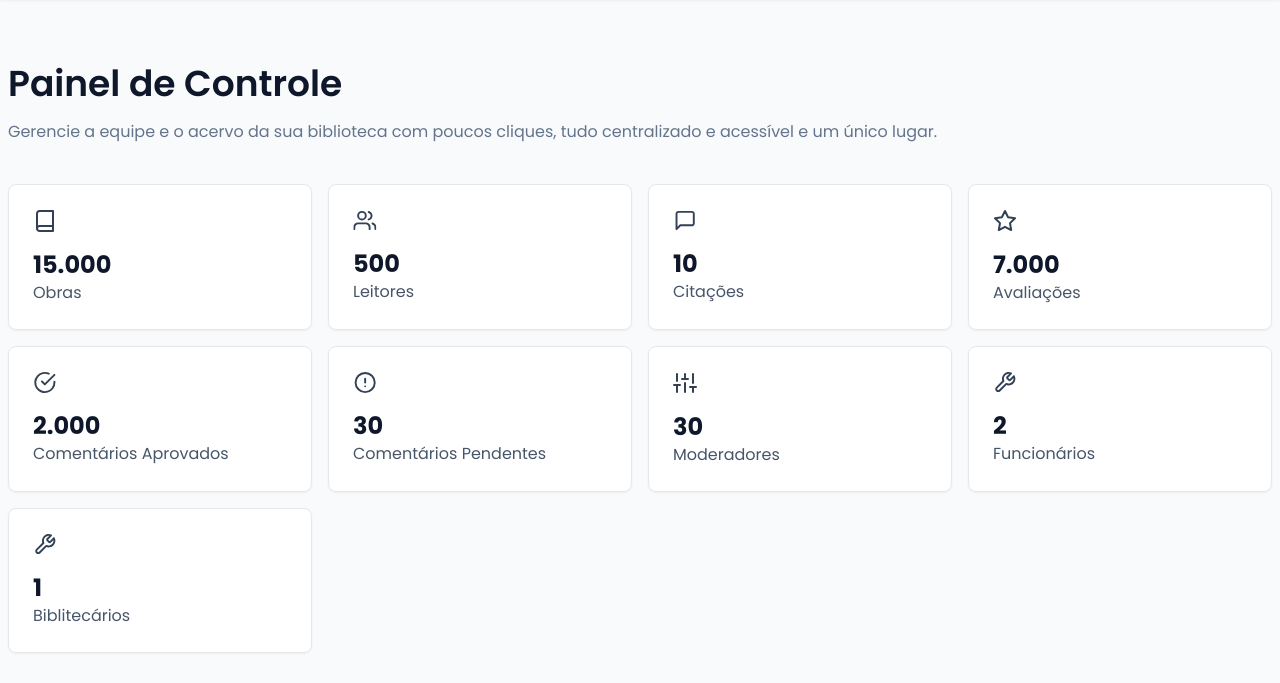
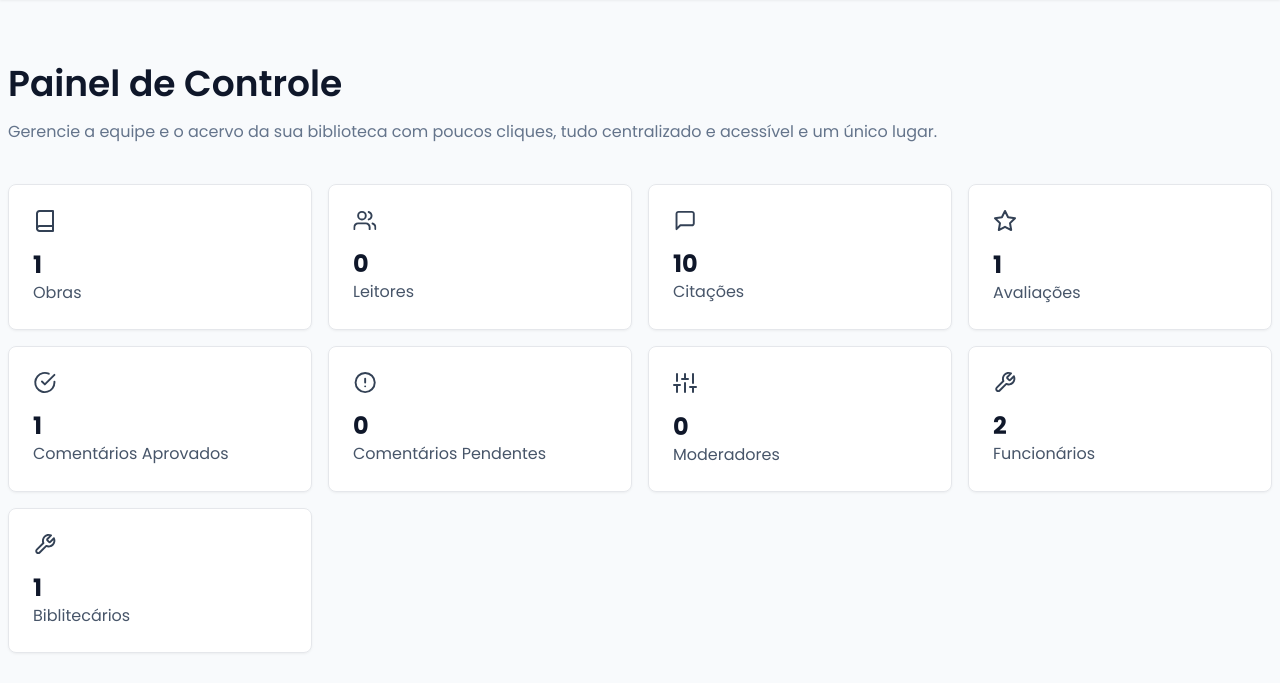
Before and after one commit to tobiasMarion/eStante-ppi, a PHP site: page /admin.php in a window 1280 px wide. Shown: the part 63-746 px from the top of the page. Run offline with PHP 8.4, Linux system fonts and the light colour scheme; the visitor is signed in with stand-in values (Sample User, id 1); tables that the repository leaves empty hold one stand-in row (values such as "Sample post"); some libraries are stand-ins or nearby versions.

Commit message:
Comments, Admin & Searching to Items and Users

```diff
--- a/admin.php
+++ b/admin.php
@@ -1,12 +1,32 @@
 <?php
-    include('./auth/protect.php');
-    include('./components/head.php');
+include('./db/connection.php');
+include('./auth/protect.php');
+include('./components/head.php');
+
+$counts = [];
+
+$counts["items"] = "SELECT COUNT(itemID) AS amount FROM item";
+$counts["readers"] = "SELECT COUNT(personID) AS amount FROM person WHERE permissionLevel='reader'";
+$counts["evaluations"] = "SELECT COUNT(personID) AS amount FROM evaluation";
+$counts["approved_comments"] = "SELECT COUNT(commentID) AS amount FROM comment WHERE approved=1";
+$counts["pending_comments"] = "SELECT COUNT(commentID) AS amount FROM comment WHERE approved=0";
+$counts["moderators"] = "SELECT COUNT(personID) AS amount FROM person WHERE permissionLevel='moderator'";
+$counts["employees"] = "SELECT COUNT(personID) AS amount FROM person WHERE permissionLevel='employee'";
+$counts["admins"] = "SELECT COUNT(personID) AS amount FROM person WHERE permissionLevel='admin'";
+
+foreach ($counts as $key => $value) {
+    $sql_query = $mysqli->query($value) or die("Falha na execução do código SQL: " . $mysqli);
+    $data = $sql_query->fetch_assoc();
+    $counts[$key] = $data["amount"];
+}
+
+global $counts;
 ?>
 
 <body>
     <div class="bg-slate-50 flex flex-col min-h-screen">
         <?php
-            include './components/header.php';
+        include './components/header.php';
         ?>
 
         <main class="w-full max-w-7xl mx-auto flex-grow my-8 md:my-16 px-2 flex flex-col gap-2">
@@ -19,22 +39,22 @@
             </p>
 
             <div class="grid grid-cols-2 gap-4 md:grid-cols-3 lg:grid-cols-4 control-panel">
-                <a href="/" class="border rounded-lg drop-shadow-sm p-6 bg-white flex flex-col">
+                <a href="./item/create.php" class="border rounded-lg drop-shadow-sm p-6 bg-white flex flex-col">
                     <header class="flex justify-between items-center mb-4">
                         <img src="./static/assets/icons/book.svg" alt="Obras" class="w-6" />
                         <span class="opacity-0 flex gap-1 items-center leading-none text-xs text-emerald-600">Adicionar
                             <img src="./static/assets/icons/add.svg" alt="Adicionar" class="w-4" /></span>
                     </header>
-                    <strong class="text-2xl text-slate-900">15.000</strong>
+                    <strong class="text-2xl text-slate-900"><?= $counts["items"] ?></strong>
                     <p class="text-slate-600">Obras</p>
                 </a>
-                <a href="/" class="border rounded-lg drop-shadow-sm p-6 bg-white flex flex-col">
+                <a href="./user/create.php" class="border rounded-lg drop-shadow-sm p-6 bg-white flex flex-col">
                     <header class="flex justify-between items-start mb-4">
                         <img src="./static/assets/icons/users.svg" alt="Leitores" class="w-6" />
                         <span class="opacity-0 flex gap-1 items-center leading-none text-xs text-emerald-600">Adicionar
                             <img src="./static/assets/icons/add.svg" alt="Adicionar" class="w-4" /></span>
                     </header>
-                    <strong class="text-2xl text-slate-900">500</strong>
+                    <strong class="text-2xl text-slate-900"><?= $counts["readers"] ?></strong>
                     <p class="text-slate-600">Leitores</p>
                 </a>
                 <a href="/" class="border rounded-lg drop-shadow-sm p-6 bg-white flex flex-col">
@@ -48,33 +68,33 @@
                 </a>
                 <div class="border rounded-lg drop-shadow-sm p-6 bg-white flex flex-col">
                     <img src="./static/assets/icons/gray-star.svg" alt="Avaliações" class="w-6 mb-4" />
-                    <strong class="text-2xl text-slate-900">7.000</strong>
+                    <strong class="text-2xl text-slate-900"><?= $counts["evaluations"] ?></strong>
                     <p class="text-slate-600">Avaliações</p>
                 </div>
                 <div class="border rounded-lg drop-shadow-sm p-6 bg-white flex flex-col">
                     <img src="./static/assets/icons/approved-comments.svg" alt="Comentários Aprovados" class="w-6 mb-4" />
-                    <strong class="text-2xl text-slate-900">2.000</strong>
+                    <strong class="text-2xl text-slate-900"><?= $counts["approved_comments"] ?></strong>
                     <p class="text-slate-600">Comentários Aprovados</p>
                 </div>
                 <a href="/" class="border rounded-lg drop-shadow-sm p-6 bg-white flex flex-col">
                     <header class="flex justify-between items-start mb-4">
                         <img src="./static/assets/icons/pending-comments.svg" alt="Comentários Pendentes" class="w-6" />
-                        <span class="opacity-0 flex gap-1 items-center leading-none text-xs text-emerald-600">Adicionar
+                        <span class="opacity-0 flex gap-1 items-center leading-none text-xs text-emerald-600">Verificar
                             <img src="./static/assets/icons/add.svg" alt="Adicionar" class="w-4" /></span>
                     </header>
-                    <strong class="text-2xl text-slate-900">30</strong>
+                    <strong class="text-2xl text-slate-900"><?= $counts["pending_comments"] ?></strong>
                     <p class="text-slate-600">Comentários Pendentes</p>
                 </a>
-                <a href="/" class="border rounded-lg drop-shadow-sm p-6 bg-white flex flex-col">
+                <a href="./user/search.php?search=&search-for=person" class="border rounded-lg drop-shadow-sm p-6 bg-white flex flex-col">
                     <header class="flex justify-between items-start mb-4">
                         <img src="./static/assets/icons/moderators.svg" alt="Moderadores" class="w-6" />
                         <span class="opacity-0 flex gap-1 items-center leading-none text-xs text-emerald-600">Adicionar
                             <img src="./static/assets/icons/add.svg" alt="Adicionar" class="w-4" /></span>
                     </header>
-                    <strong class="text-2xl text-slate-900">30</strong>
+                    <strong class="text-2xl text-slate-900"><?= $counts["moderators"] ?></strong>
                     <p class="text-slate-600">Moderadores</p>
                 </a>
-                <a href="/" class="border rounded-lg drop-shadow-sm p-6 bg-white flex flex-col">
+                <a href="./user/search.php?search=&search-for=person" class="border rounded-lg drop-shadow-sm p-6 bg-white flex flex-col">
                     <header class="flex justify-between items-start mb-4">
                         <img src="./static/assets/icons/employees.svg" alt="Funcionários" class="w-6" />
                         <span class="opacity-0 flex gap-1 items-center leading-none text-xs text-emerald-600">Adicionar
@@ -83,7 +103,7 @@
                     <strong class="text-2xl text-slate-900">2</strong>
                     <p class="text-slate-600">Funcionários</p>
                 </a>
-                <a href="/" class="border rounded-lg drop-shadow-sm p-6 bg-white flex flex-col">
+                <a href="./user/search.php?search=&search-for=person" class="border rounded-lg drop-shadow-sm p-6 bg-white flex flex-col">
                     <header class="flex justify-between items-start mb-4">
                         <img src="./static/assets/icons/employees.svg" alt="Biblitecários" class="w-6" />
                         <span class="opacity-0 flex gap-1 items-center leading-none text-xs text-emerald-600">Adicionar
@@ -96,7 +116,7 @@
         </main>
 
         <?php
-            include('./components/footer.php');
+        include('./components/footer.php');
         ?>
     </div>
 
--- a/components/header.php
+++ b/components/header.php
@@ -4,7 +4,7 @@ if (!isset($component_prefix_path)) {
     global $component_prefix_path;
 } ?>
 
-<header class="p-3 bg-white border border-b-1 border-slate-100 drop-shadow-sm">
+<header class="p-3 bg-white border border-b-1 border-slate-100 drop-shadow-sm relative z-10">
     <div class="flex w-full justify-between max-w-7xl mx-auto items-center gap-8  md:gap-16 px-2">
         <a href="<?= $component_prefix_path ?>./">
             <picture>
@@ -32,7 +32,7 @@ if (!isset($component_prefix_path)) {
             </div>
         </form>
 
-        <div class="flex items-center gap-2 relative profile ">
+        <div class="flex items-center gap-2 relative profile z-10">
             <div class="hidden md:flex flex-col justify-center items-end w-fit">
                 <span class="text-slate-700 text-sm md:text-base block leading-none"><?= $_SESSION['name'] ?></span>
                 <span class="block text-xs font-light text-slate-500 leading-none"><?= $_SESSION['permission'] ?></span>
@@ -46,7 +46,7 @@ if (!isset($component_prefix_path)) {
                 }
 
                 if ($_SESSION['permission'] == 'Administrador') {
-                    echo ("<li ><a href=\"$component_prefix_path./auth/admin.php\" class=\"flex items-center gap-2 text-slate-500\"><img src=\"$component_prefix_path./static/assets/icons/admin.svg\" alt=\"Painel de Controle\" class=\"w-4\"> Painel de Controle</a></li>");
+                    echo ("<li ><a href=\"$component_prefix_path./admin.php\" class=\"flex items-center gap-2 text-slate-500\"><img src=\"$component_prefix_path./static/assets/icons/admin.svg\" alt=\"Painel de Controle\" class=\"w-4\"> Painel de Controle</a></li>");
                 }
 
                 ?>
--- a/static/style/main.css
+++ b/static/style/main.css
@@ -63,18 +63,17 @@ input[disabled] {
 }
 
 .profile ul {
+    width: max-content;
+    flex-direction: column;
     display: none;
-    width: max-content;
 }
 
 .profile:hover ul {
     display: flex;
-    flex-direction: column;
 }
 
 .profile ul li {
-    padding: 0 .5rem;
-    margin: 4px 0;
+    padding: .5rem .5rem;
 }
 
 .profile ul li + li{
```
Also changed, not shown: notes.md (+2 -1 lines).
